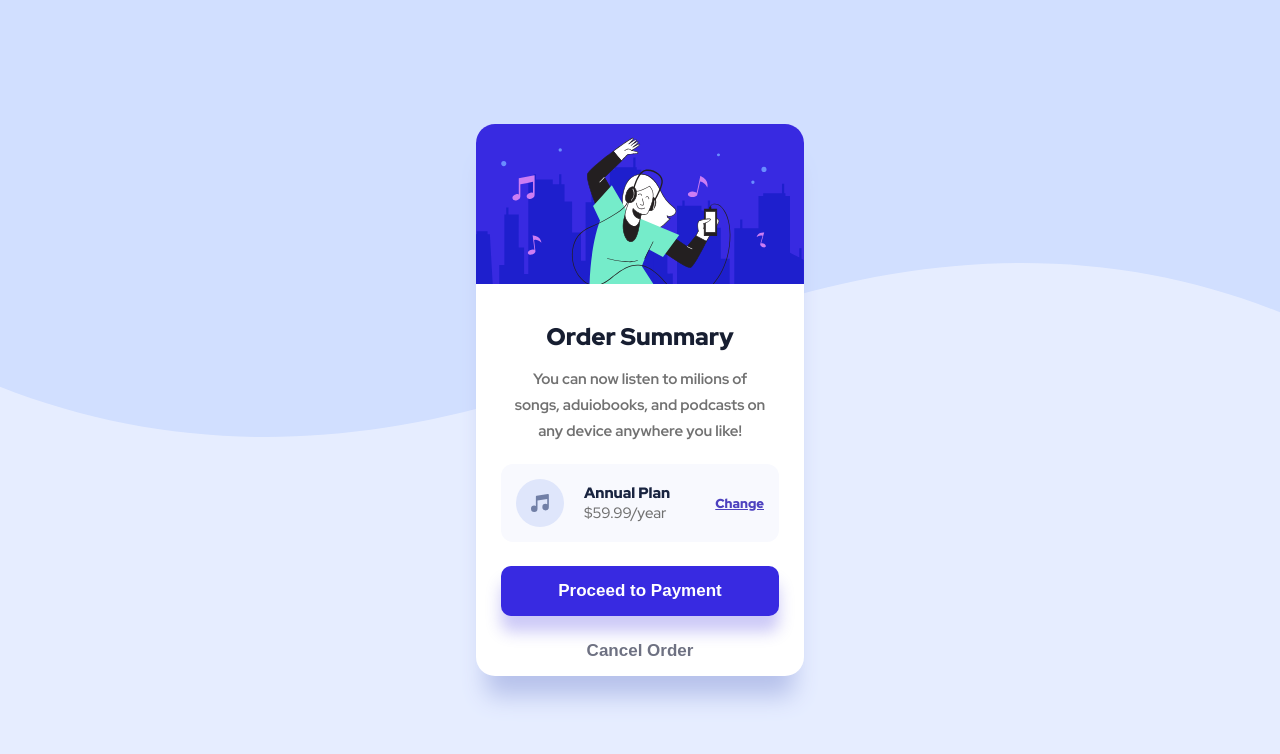
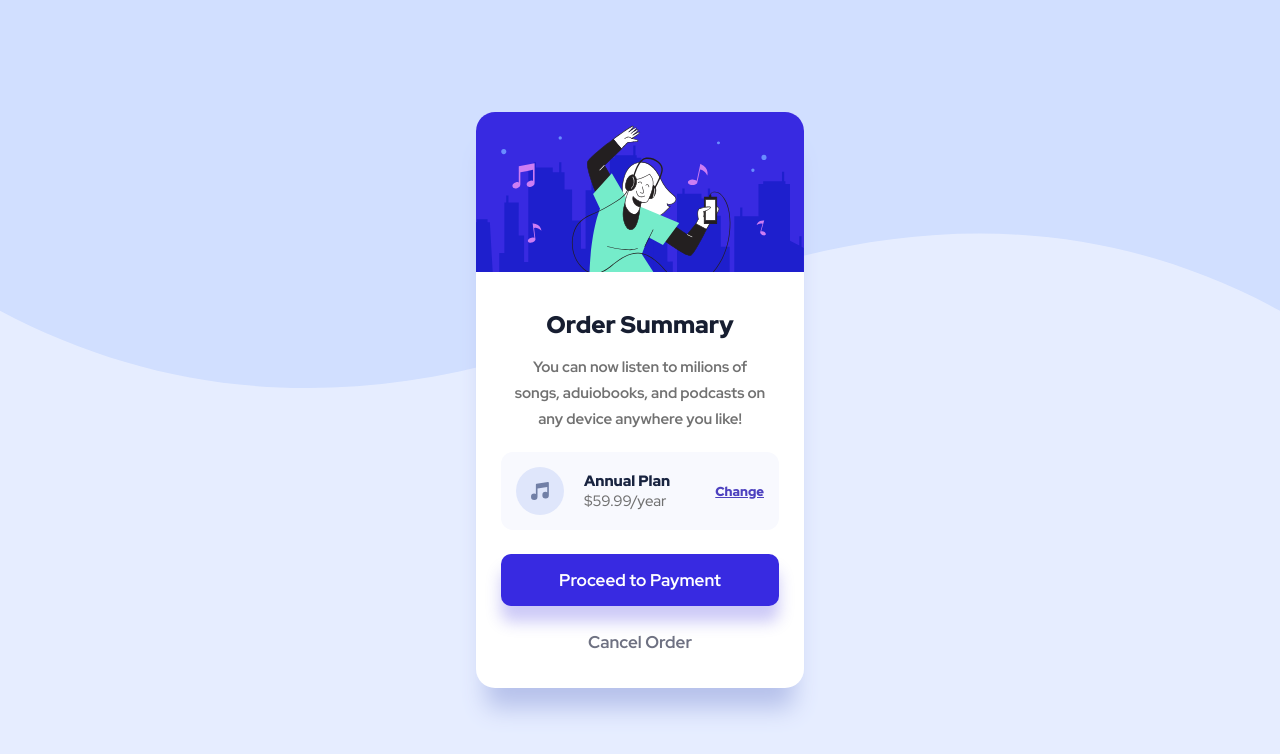
Before and after one commit to rogeriobautz/order-summary-component, a plain HTML site: page index.html in a window 1280 px wide. Drawn offline with Linux system fonts and the light colour scheme.

Commit message:
Remove button tags and add background-size

```diff
--- a/index.html
+++ b/index.html
@@ -35,12 +35,10 @@
         <a href="https://google.com" class="change-button">Change</a>
       </div>
 
-      <a href="https://google.com"
-        ><button class="button payment-button">Proceed to Payment</button></a
-      >
+      <a class="button payment-button" href="https://google.com">Proceed to Payment</a>
 
 
-        <a href="https://google.com"><button class="button cancel-button">Cancel Order</button></a>
+        <a class="button cancel-button" href="https://google.com">Cancel Order</a>
       </button>
     </main>
   </body>
--- a/style.css
+++ b/style.css
@@ -19,6 +19,7 @@ body {
   background-blend-mode: color-burn;
   background-attachment: fixed;
   background-position: top center;
+  background-size: contain;
   align-items: center;
   justify-content: center;
   font-family: 'Red Hat Display', sans-serif;
@@ -29,7 +30,6 @@ body {
   width: 328px;
   border-radius: 19px;
   overflow: hidden;
-  /* margin: 0 auto; */
   background-color: #fff;
   display: flex;
   flex-direction: column;
@@ -100,13 +100,13 @@ body {
   text-decoration: none;
 }
 
-button {
+.button {
   border-radius: 10px;
-  border: none;
   font-size: 17px;
   padding: 15px;
   transition: 0.3s ease;
   font-weight: 700;
+  text-align: center;
 }
 
 .payment-button {
@@ -125,14 +125,14 @@ button {
   margin-top: 10px;
   background-color: transparent;
   color: #6e7182;
+  margin-bottom: 20px;
 }
 
 .cancel-button:hover {
   color: #000000;
 }
 
-a,
-a button {
+a {
   cursor: pointer;
 }
 @media (min-width: 450px) {
```
Also changed, not shown: 1 other file.
